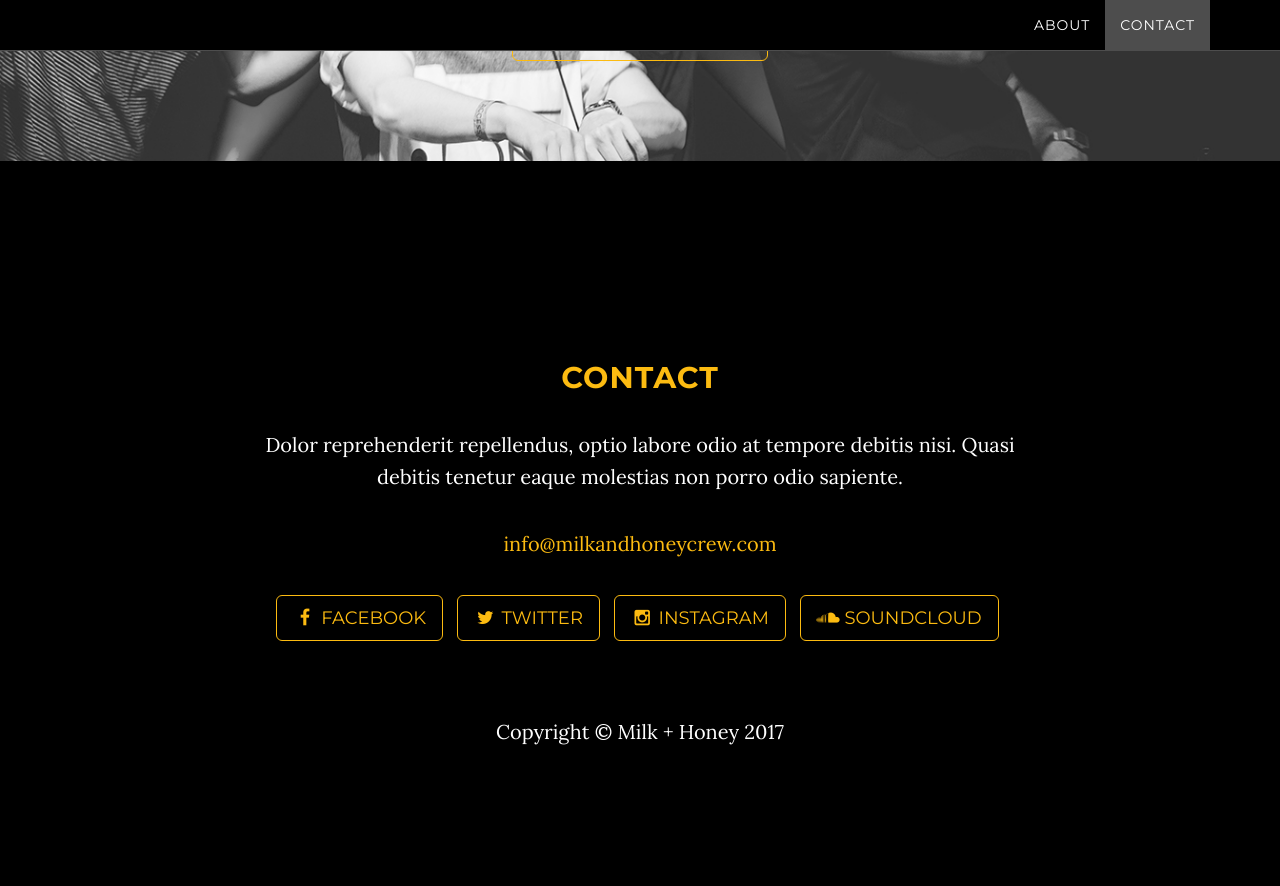
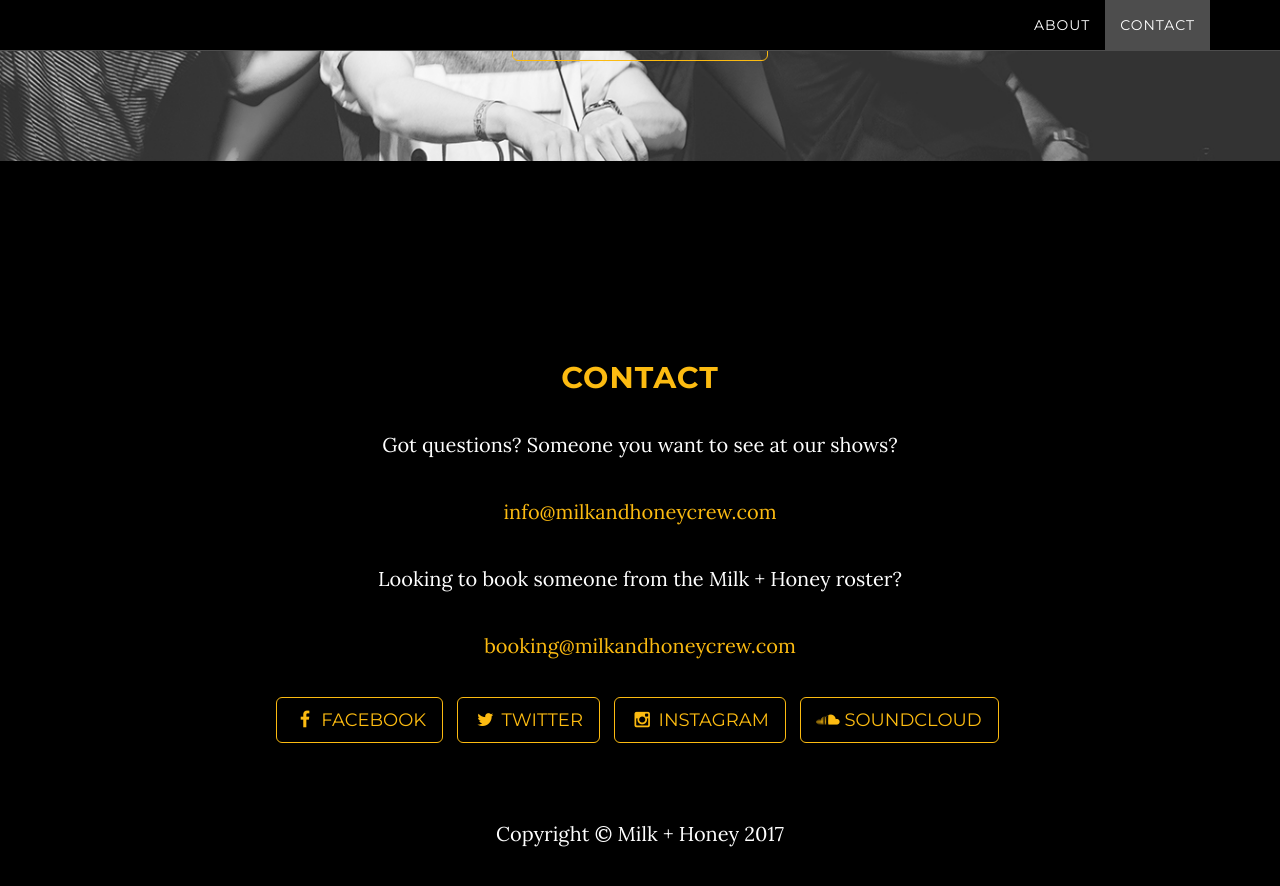
Before and after one commit to leehuffman/milkandhoneycrew, a Jekyll site: the page built from index.html, in a window 1280 px wide and 900 px high, scrolled down 1882 px. Shown: the top 886 px of the window. Built offline with Jekyll 4.4.1, drawn with Linux system fonts in a browser that asks for light colours; before the commit the page ends 2680 px from its top, so only the background shows below that.

Commit message:
Fix up contact section

```diff
--- a/_includes/contact.html
+++ b/_includes/contact.html
@@ -3,9 +3,10 @@
         <div class="row">
             <div class="col-lg-8 col-lg-offset-2">
                 <h2>Contact</h2>
-                <p>Dolor reprehenderit repellendus, optio labore odio at tempore debitis nisi. Quasi debitis tenetur eaque molestias non porro odio sapiente.</p>
-                <p><a href="mailto:{{ site.email }}">{{ site.email }}</a>
-                </p>
+                <p>Got questions? Someone you want to see at our shows?</p>
+                <p><a href="mailto:{{ site.email }}">{{ site.email }}</a></p>
+                <p>Looking to book someone from the Milk + Honey roster?</p>
+                <p><a href="mailto:{{ site.booking_email }}">{{ site.booking_email }}</a></p>
                 <ul class="list-inline banner-social-buttons">
                     {% for network in site.social %}
                     <li>
```
